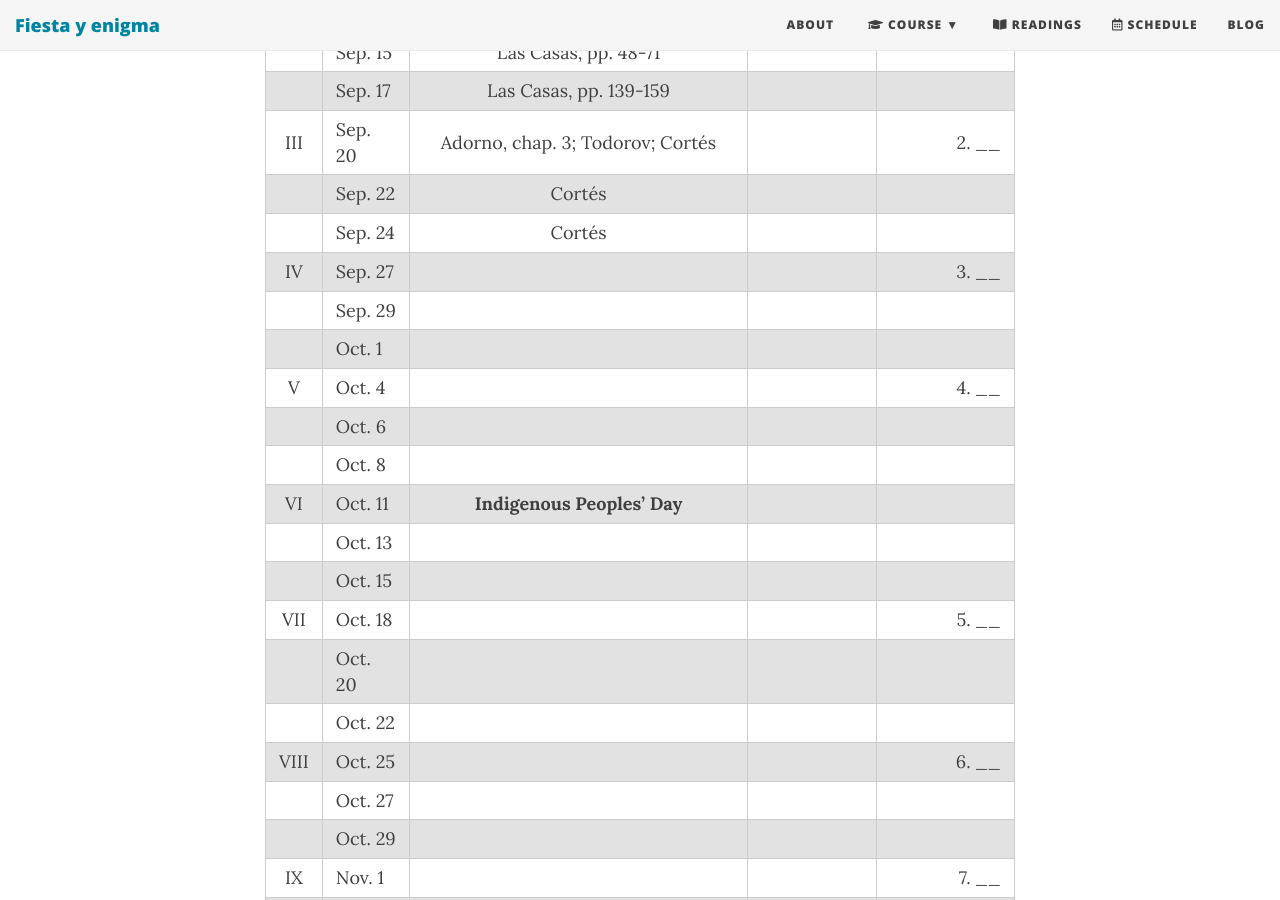
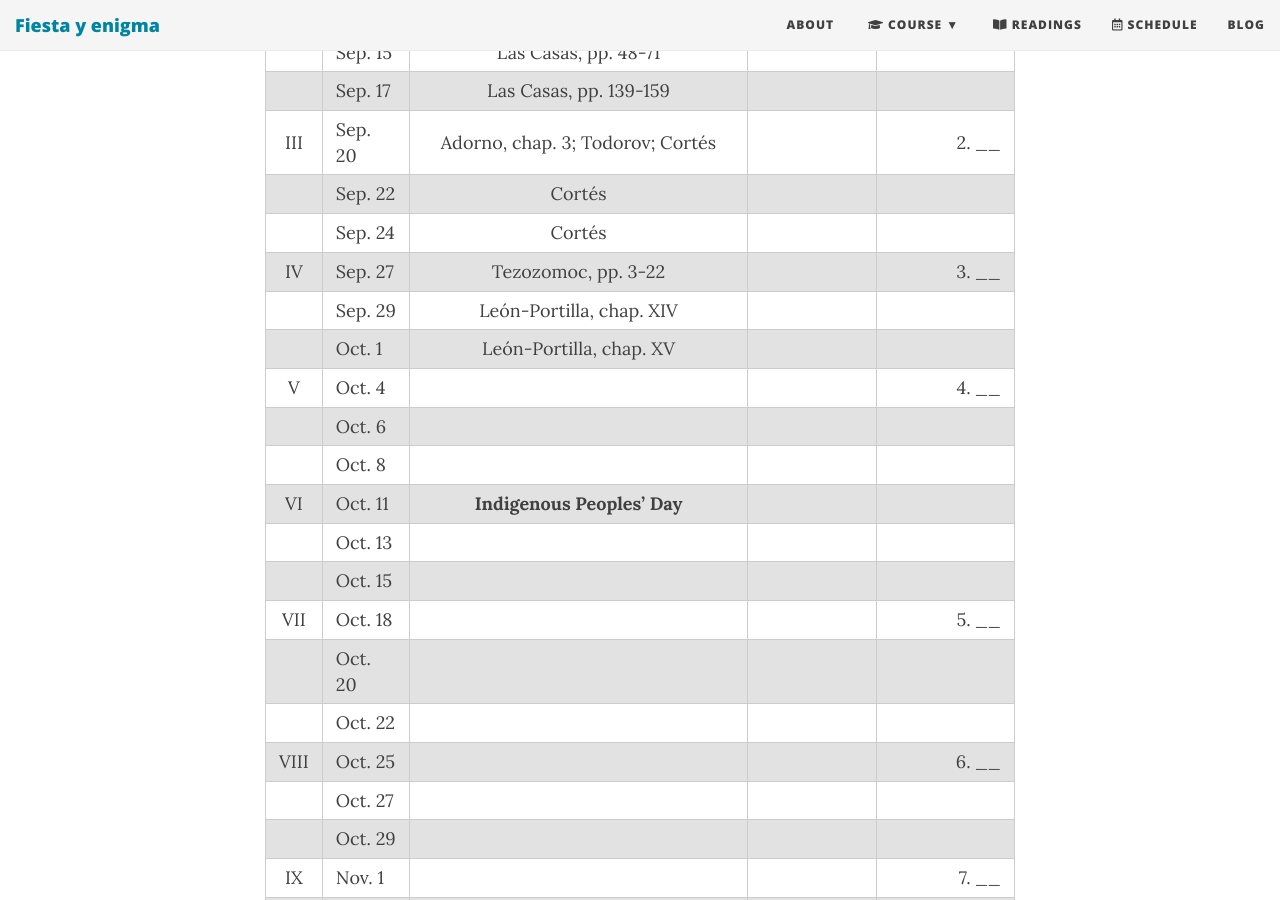
Before and after one commit to Hipomenes/ls452, a Jekyll site: the page built from calendar.md, in a window 1280 px wide and 900 px high, scrolled down 614 px. Built offline with Jekyll 4.4.1, drawn with Linux system fonts in a browser that asks for light colours; nearby versions of some CDN libraries.

Commit message:
Update calendar.md

```diff
--- a/calendar.md
+++ b/calendar.md
@@ -18,9 +18,9 @@ subtitle: Spring 2021
 | III | Sep. 20  | Adorno, chap. 3; Todorov; Cortés | | 2. ____
 |     | Sep. 22  | Cortés
 |     | Sep. 24  | Cortés
-| IV  | Sep. 27  |   | | 3. ____
-|     | Sep. 29  |
-|     | Oct. 1   |
+| IV  | Sep. 27  | Tezozomoc, pp. 3-22  | | 3. ____
+|     | Sep. 29  | León-Portilla, chap. XIV |
+|     | Oct. 1   | León-Portilla, chap. XV
 | V   | Oct. 4   |    | | 4. ____
 |     | Oct. 6   |
 |     | Oct. 8   |
```
